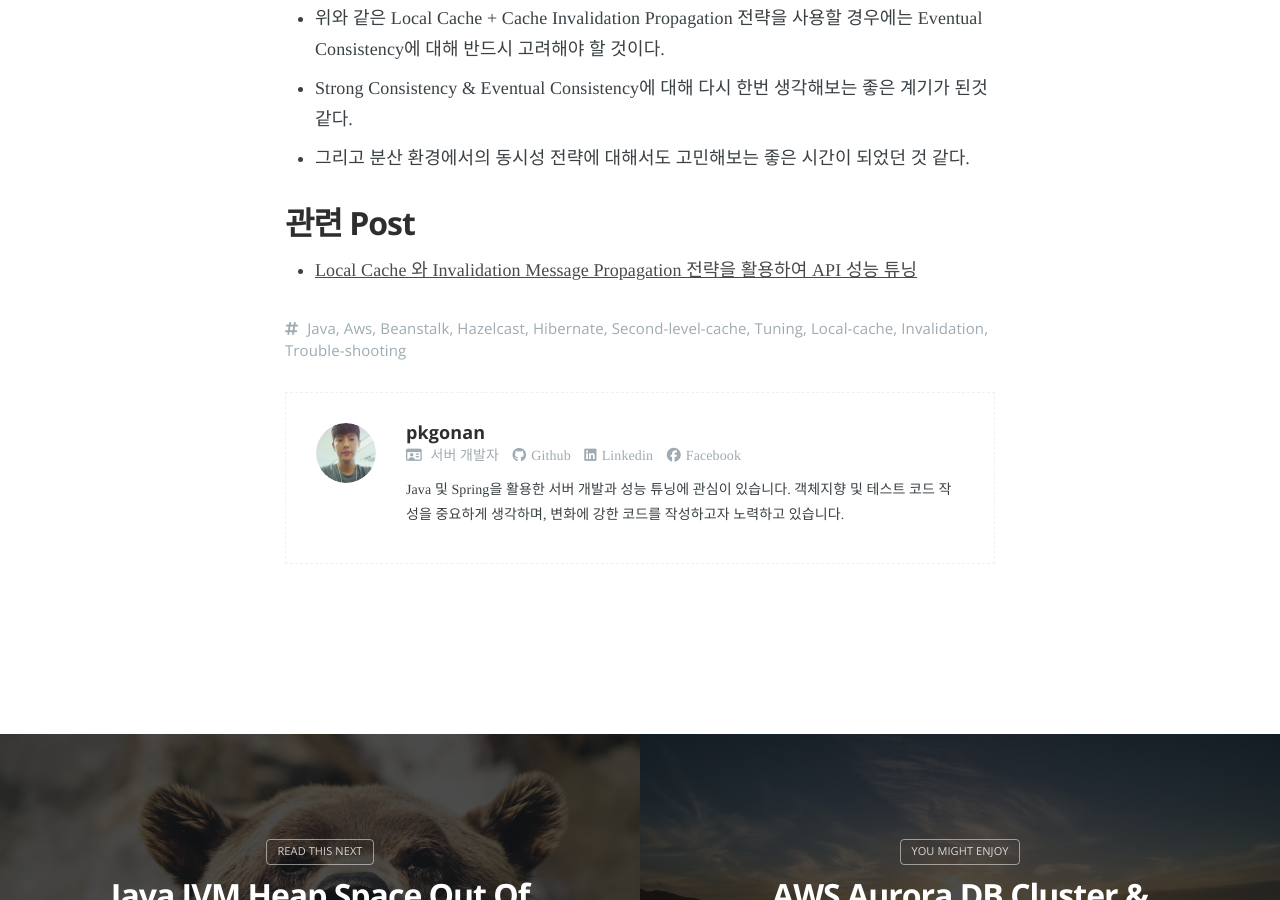
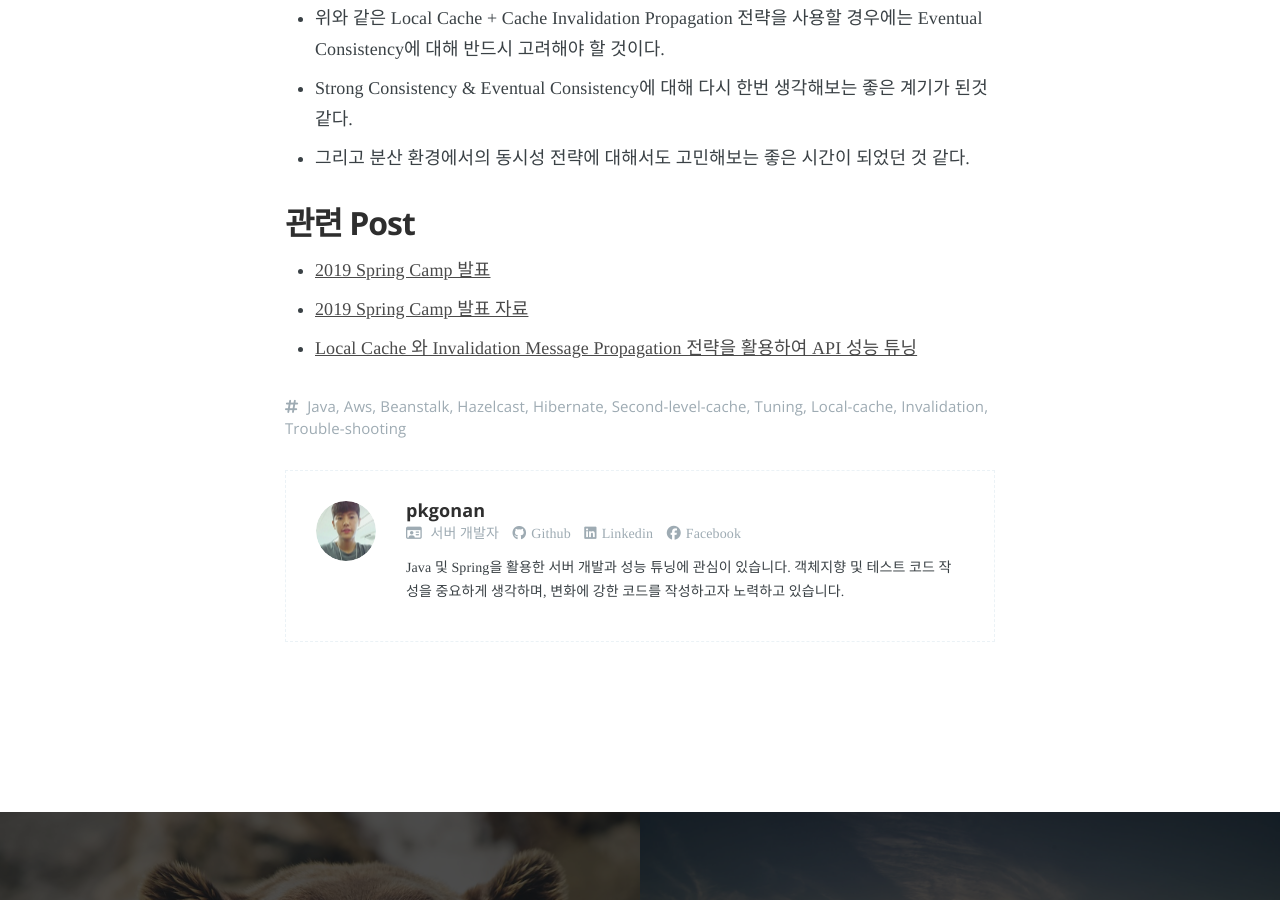
Before and after one commit to pkgonan/pkgonan.github.io, a Jekyll site: the page built from _posts/2019-03-01-hazelcast-hibernate-second-level-cache-troubleshooting.md, in a window 1280 px wide and 900 px high, scrolled down 10366 px. Built offline with Jekyll 4.4.1, drawn with Linux system fonts in a browser that asks for light colours; nearby versions of some CDN libraries; some web fonts are replaced.

Commit message:
2019 Spring Camp 발표 - Local Cache와 Invalidation Message Propagation 전략을 활용하여 API 성능 튜닝하기

```diff
--- a/_posts/2019-03-01-hazelcast-hibernate-second-level-cache-troubleshooting.md
+++ b/_posts/2019-03-01-hazelcast-hibernate-second-level-cache-troubleshooting.md
@@ -229,4 +229,6 @@ navigation: True
 
 
 ## 관련 Post
+* [2019 Spring Camp 발표](https://www.springcamp.io/2019/)
+* [2019 Spring Camp 발표 자료](https://github.com/pkgonan/spring-camp/tree/master/2019)
 * [Local Cache 와 Invalidation Message Propagation 전략을 활용하여 API 성능 튜닝](https://pkgonan.github.io/2018/10/hazelcast-hibernate-second-level-cache)
```
Also changed, not shown: _posts/2018-10-28-hazelcast-hibernate-second-level-cache.md (+2 -0 lines).
